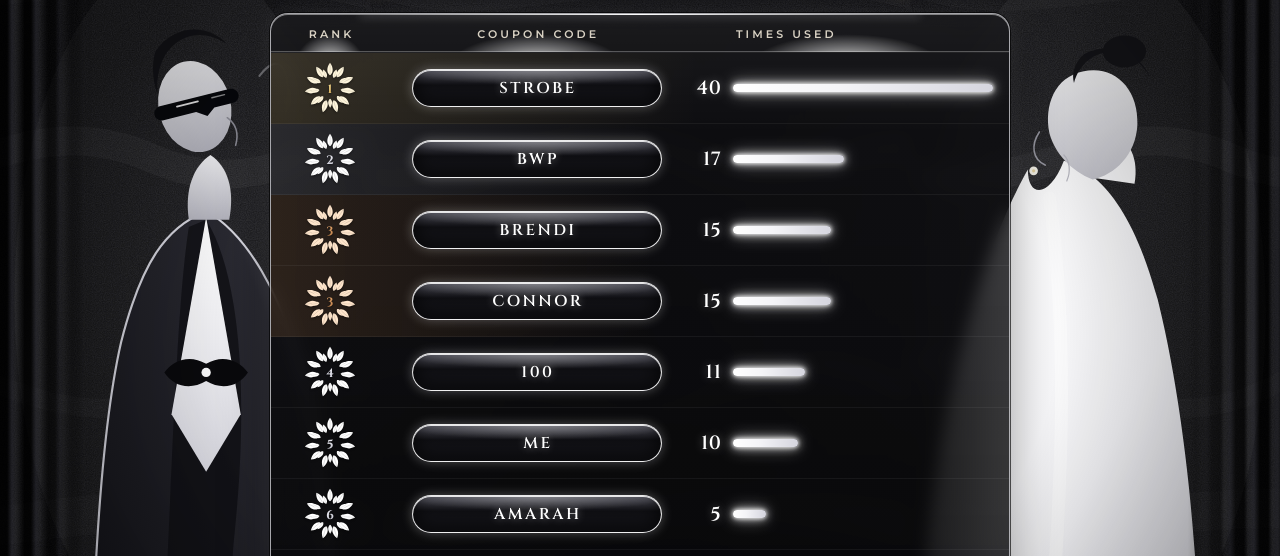
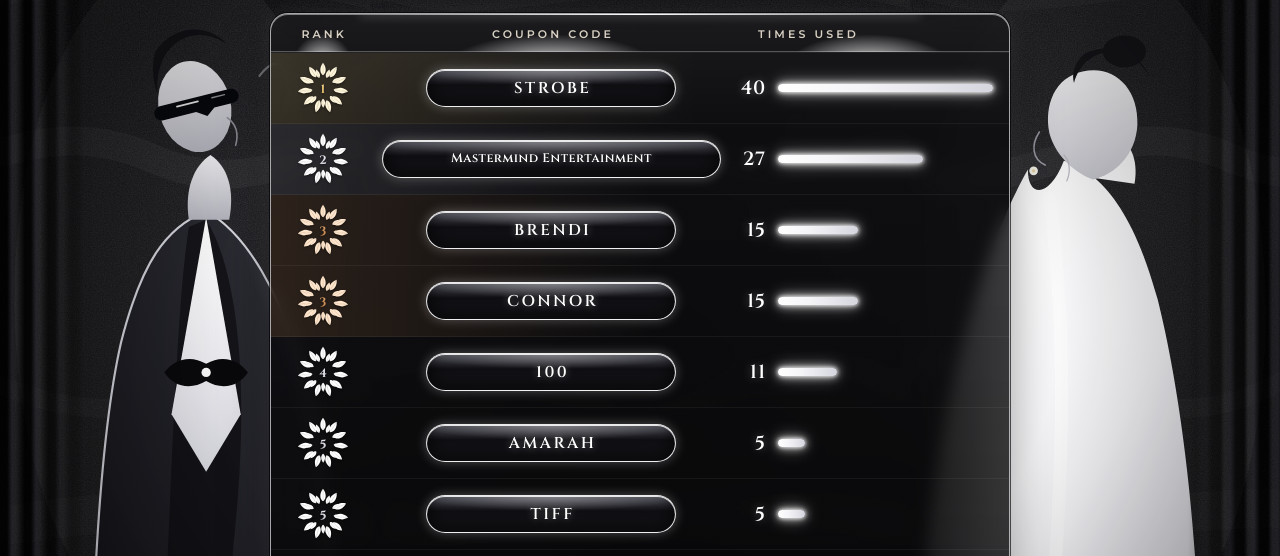
Before and after one commit to Mastermind808/coupon-leaderboard, a plain HTML site: page index.html in a window 1280 px wide. Shown: the part 205-761 px from the top of the page. Drawn offline with Linux system fonts and the light colour scheme.

Commit message:
Merge BWP and ME into Mastermind Entertainment
Count both coupon codes as one leaderboard row, and apply that alias whenever the GoHighLevel sync builds the board.

Co-authored-by: Mastermind808 <Mastermind808@users.noreply.github.com>

```diff
--- a/css/styles.css
+++ b/css/styles.css
@@ -393,9 +393,9 @@ thead th {
   box-shadow: inset 0 -1px 0 rgba(255, 255, 255, 0.28);
 }
 
-th:nth-child(1) { width: 16%; text-align: center; }
-th:nth-child(2) { width: 40%; text-align: center; }
-th:nth-child(3) { width: 44%; text-align: left; padding-left: 7%; text-indent: 0; }
+th:nth-child(1) { width: 14%; text-align: center; }
+th:nth-child(2) { width: 48%; text-align: center; }
+th:nth-child(3) { width: 38%; text-align: left; padding-left: 4%; text-indent: 0; }
 
 tbody td {
   padding: 9px 8px;
@@ -444,6 +444,19 @@ tr.place-3 { background: linear-gradient(90deg, rgba(196, 132, 74, 0.16), transp
   overflow: hidden;
   text-overflow: ellipsis;
   white-space: nowrap;
+}
+
+.pill.is-long {
+  width: 100%;
+  max-width: 100%;
+  padding-inline: 12px;
+  font-size: clamp(0.62rem, 1.15vw, 0.78rem);
+  letter-spacing: 0.04em;
+  text-indent: 0;
+  line-height: 1.15;
+  white-space: normal;
+  overflow: visible;
+  text-overflow: unset;
 }
 
 .times-inner {
--- a/data.json
+++ b/data.json
@@ -1,6 +1,6 @@
 {
   "version": 1,
-  "generatedAt": "2026-11-20T06:06:57-10:00",
+  "generatedAt": "2026-11-20T08:23:52-10:00",
   "timezone": "Pacific/Honolulu",
   "locationId": "LFGGW386YaVHK0GGieC7",
   "source": "seed",
@@ -19,8 +19,8 @@
           "uses": 40
         },
         {
-          "code": "BWP",
-          "uses": 17
+          "code": "Mastermind Entertainment",
+          "uses": 27
         },
         {
           "code": "BRENDI",
@@ -33,10 +33,6 @@
         {
           "code": "100",
           "uses": 11
-        },
-        {
-          "code": "ME",
-          "uses": 10
         },
         {
           "code": "AMARAH",
--- a/js/app.js
+++ b/js/app.js
@@ -289,7 +289,7 @@ function renderBoard(event) {
     const codeCell = document.createElement("td");
     codeCell.className = "code";
     const pill = document.createElement("span");
-    pill.className = "pill";
+    pill.className = row.code.length > 8 || row.code.includes(" ") ? "pill is-long" : "pill";
     pill.textContent = row.code;
     pill.translate = false;
     codeCell.append(pill);
--- a/js/leaderboard.js
+++ b/js/leaderboard.js
@@ -34,17 +34,42 @@ export function formatUpdated(iso, timeZone = "Pacific/Honolulu") {
   return `UPDATED ${text}`;
 }
 
+/** Coupon codes that publish as one leaderboard label. Keys are uppercase. */
+export const COUPON_ALIASES = {
+  BWP: "Mastermind Entertainment",
+  ME: "Mastermind Entertainment",
+};
+
+const ALIAS_LABELS = new Set(Object.values(COUPON_ALIASES));
+
+/**
+ * Map a raw coupon code to the label stored and shown on the board.
+ * BWP and ME (any case) share one label. Other codes stay uppercase.
+ */
+export function canonicalCouponLabel(code) {
+  const cleaned = String(code ?? "").trim().replace(/\s+/g, " ");
+  if (!cleaned) return "";
+  const upper = cleaned.toUpperCase();
+  if (Object.prototype.hasOwnProperty.call(COUPON_ALIASES, upper)) return COUPON_ALIASES[upper];
+  for (const label of ALIAS_LABELS) {
+    if (label.toUpperCase() === upper) return label;
+  }
+  return upper;
+}
+
 /**
  * Dense rank: equal counts share a rank, the next count is the next number.
- * Equal counts are ordered by coupon code A–Z.
+ * Equal counts are ordered by label A–Z. Aliased codes are summed first.
  */
 export function rankLeaderboard(entries) {
-  const rows = (entries || [])
-    .filter((entry) => entry && String(entry.code || "").trim() && Number(entry.uses) >= 1)
-    .map((entry) => ({
-      code: String(entry.code).trim().replace(/\s+/g, " ").toUpperCase(),
-      uses: Number(entry.uses),
-    }));
+  const totals = new Map();
+  for (const entry of entries || []) {
+    const code = canonicalCouponLabel(entry?.code);
+    const uses = Number(entry?.uses);
+    if (!code || !Number.isFinite(uses) || uses < 1) continue;
+    totals.set(code, (totals.get(code) || 0) + uses);
+  }
+  const rows = [...totals.entries()].map(([code, uses]) => ({ code, uses }));
   rows.sort((a, b) => b.uses - a.uses || a.code.localeCompare(b.code));
   let rank = 0;
   let lastUses = null;
--- a/scripts/sync-ghl.mjs
+++ b/scripts/sync-ghl.mjs
@@ -17,6 +17,7 @@
 import fs from "node:fs";
 import path from "node:path";
 import { fileURLToPath } from "node:url";
+import { canonicalCouponLabel } from "../js/leaderboard.js";
 
 const ROOT = path.resolve(path.dirname(fileURLToPath(import.meta.url)), "..");
 const ORDERS_URL = "https://services.leadconnectorhq.com/payments/orders";
@@ -158,7 +159,7 @@ export function aggregateOrders(orders, config = {}) {
       const sourceName = String(order.sourceName ?? order.source_name ?? "").trim();
       if (sourceName) bucket.sourceName = sourceName;
     }
-    const code = couponCodeOf(order);
+    const code = canonicalCouponLabel(couponCodeOf(order));
     if (!code) continue;
     bucket.codes.set(code, (bucket.codes.get(code) || 0) + 1);
   }
```
Also changed, not shown: scripts/leaderboard.test.mjs (+19 -2 lines), scripts/sync-ghl.test.mjs (+19 -1 lines).
